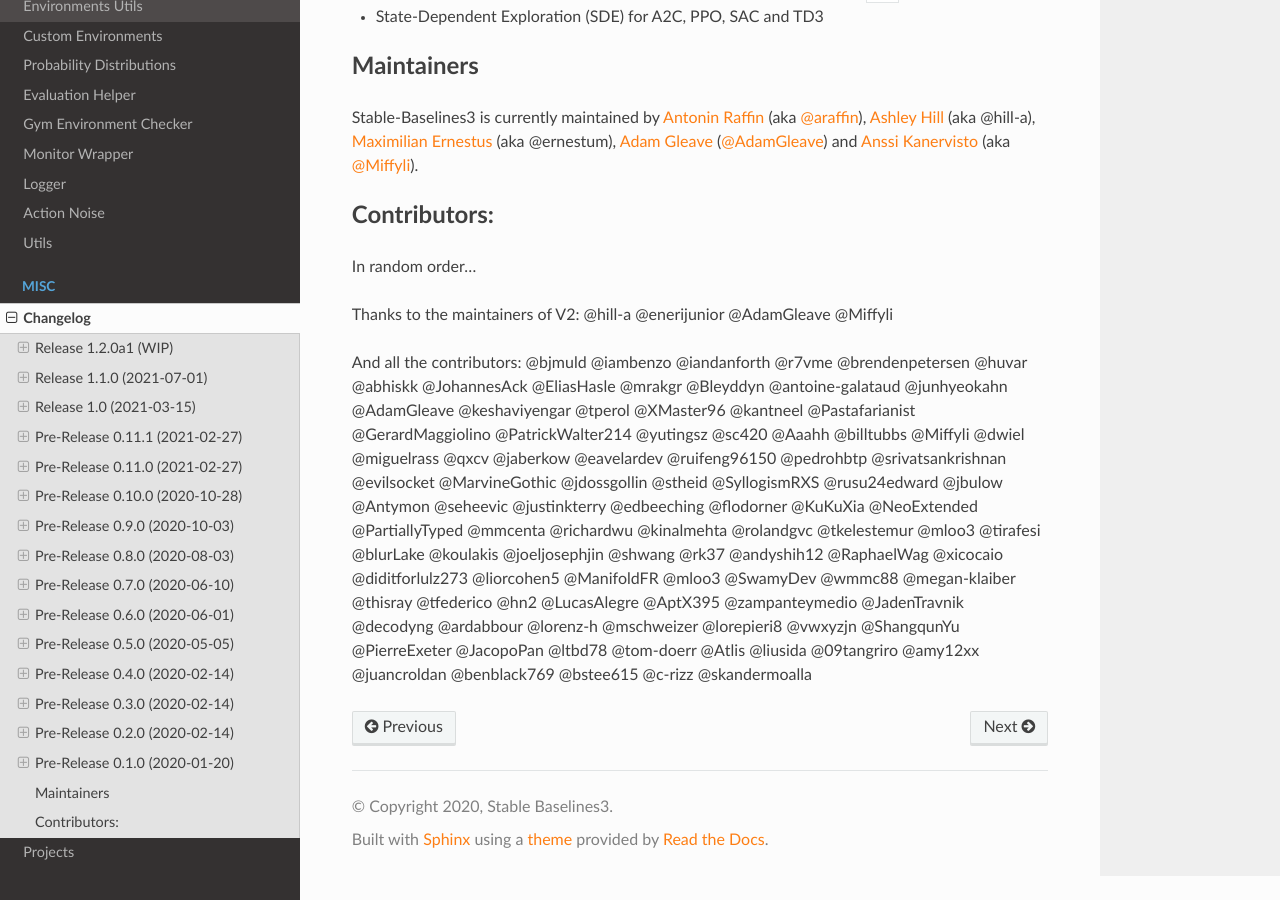
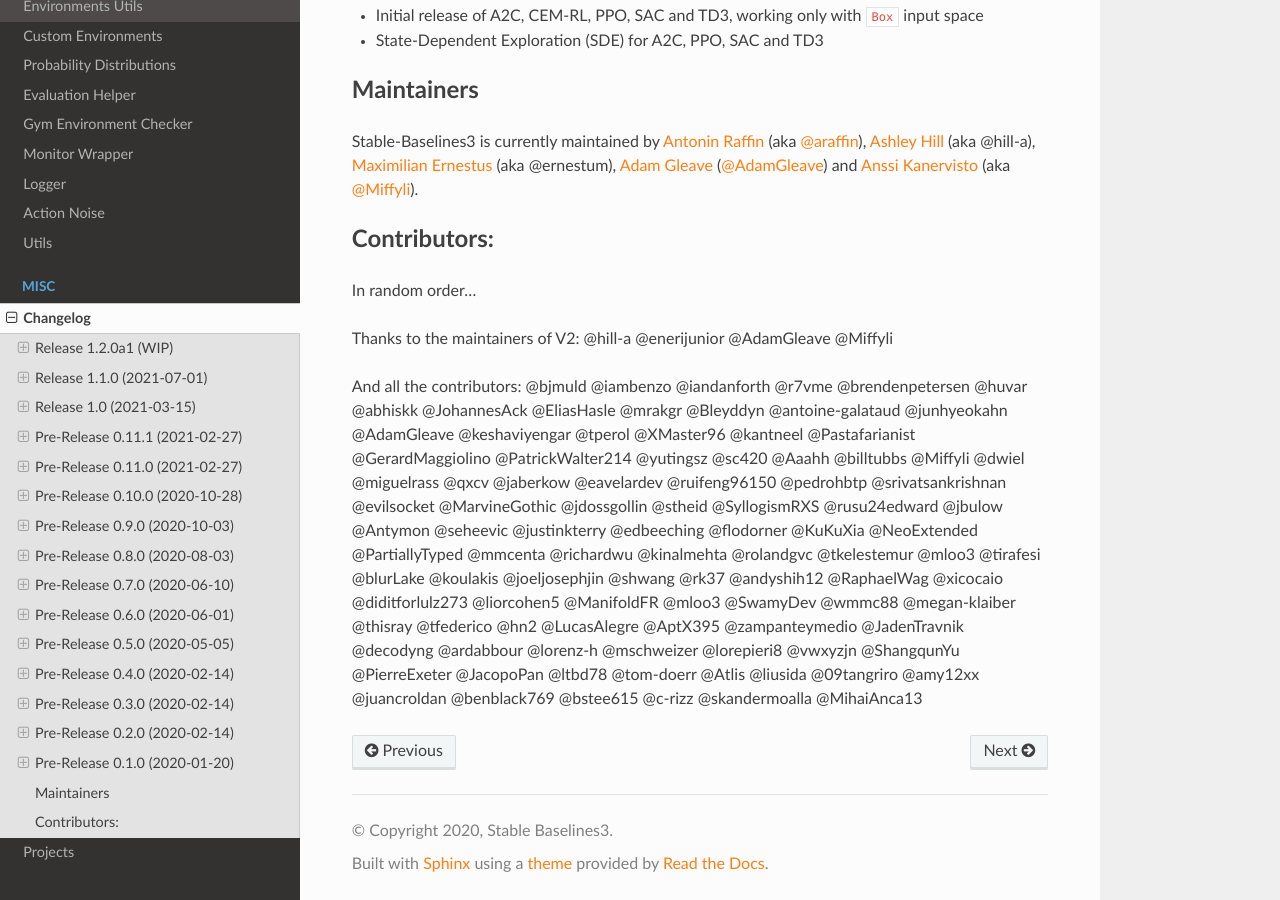
Before and after one commit to DLR-RM/stable-baselines3, a Sphinx documentation site: the page built from docs/misc/changelog.rst, in a window 1280 px wide and 900 px high, scrolled down 16796 px. Built offline with Sphinx 7.4.7 and the Read the Docs theme 2.0.0, drawn with Linux system fonts in a browser that asks for light colours; some of the changed text lies outside the part shown.

Commit message:
Update changelog.rst

```diff
--- a/docs/misc/changelog.rst
+++ b/docs/misc/changelog.rst
@@ -30,6 +30,7 @@
 - Updated multiprocessing example
 - Added example of ``VecEnvWrapper``
 - Added a note about logging to tensorboard more often
+- Added warning about simplicity of examples and link to RL zoo (@MihaiAnca13)
 
 
 Release 1.1.0 (2021-07-01)
@@ -736,4 +737,4 @@
 @diditforlulz273 @liorcohen5 @ManifoldFR @mloo3 @SwamyDev @wmmc88 @megan-klaiber @thisray
 @tfederico @hn2 @LucasAlegre @AptX395 @zampanteymedio @JadenTravnik @decodyng @ardabbour @lorenz-h @mschweizer @lorepieri8 @vwxyzjn
 @ShangqunYu @PierreExeter @JacopoPan @ltbd78 @tom-doerr @Atlis @liusida @09tangriro @amy12xx @juancroldan @benblack769 @bstee615
-@c-rizz @skandermoalla
+@c-rizz @skandermoalla @MihaiAnca13
```
